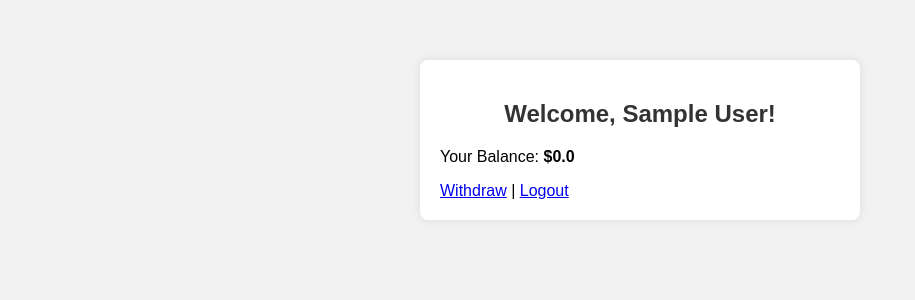
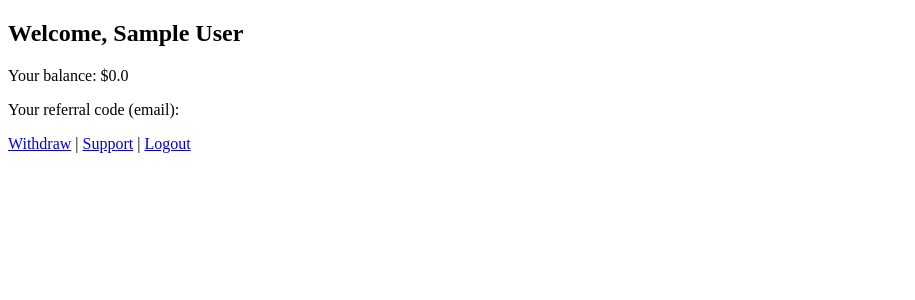
Before and after one commit to talha441/WalletoHub, a Flask app: page /dashboard in a window 1280 px wide. Shown: the top 300 px of the page, without its empty margins (0-915 px from the left). Run offline with Flask 3, Linux system fonts and the light colour scheme; the visitor is signed in with stand-in values (Sample User, id 1); data comes from the database, SQL or seed files in the repository.

Commit message:
Update dashboard.html

```diff
--- a/templates/dashboard.html
+++ b/templates/dashboard.html
@@ -1,18 +1,18 @@
 <!DOCTYPE html>
-<html>
+<html lang="en">
 <head>
-  <title>Dashboard - WalletoHub</title>
-  <link rel="stylesheet" href="/static/style.css">
+  <meta charset="UTF-8">
+  <title>Dashboard | WalletoHub</title>
 </head>
 <body>
-  <div class="dashboard">
-    <h2>Welcome, {{ name }}!</h2>
-    <p>Your Balance: <strong>${{ balance }}</strong></p>
-    <a href="/withdraw">Withdraw</a> |
-    <a href="/logout">Logout</a>
-    {% if session['email'] == 'admin@gmail.com' %}
-      | <a href="/admin">Admin Panel</a>
-    {% endif %}
-  </div>
+  <h2>Welcome, {{ name }}</h2>
+  <p>Your balance: ${{ balance }}</p>
+  <p>Your referral code (email): {{ referral_code }}</p>
+  <a href="/withdraw">Withdraw</a> |
+  {% if is_admin %}
+    <a href="/admin">Admin Panel</a> |
+  {% endif %}
+  <a href="/support">Support</a> |
+  <a href="/logout">Logout</a>
 </body>
 </html>
```
